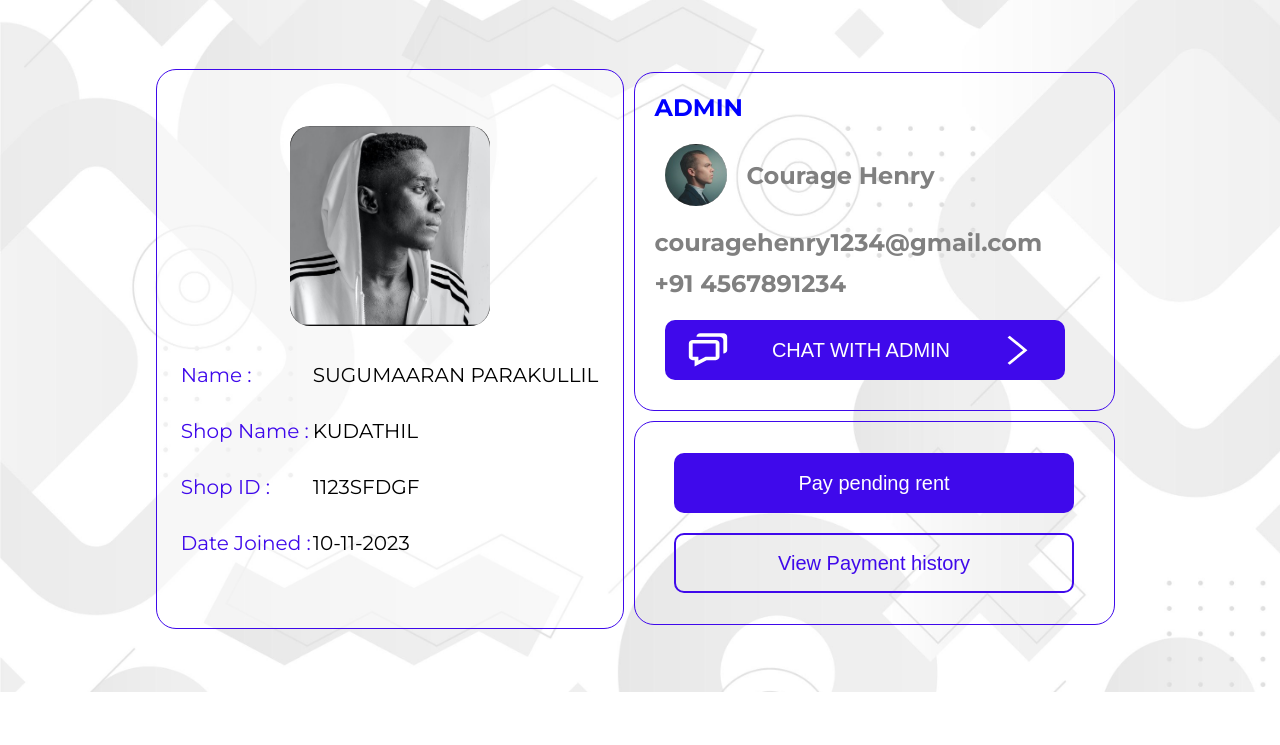
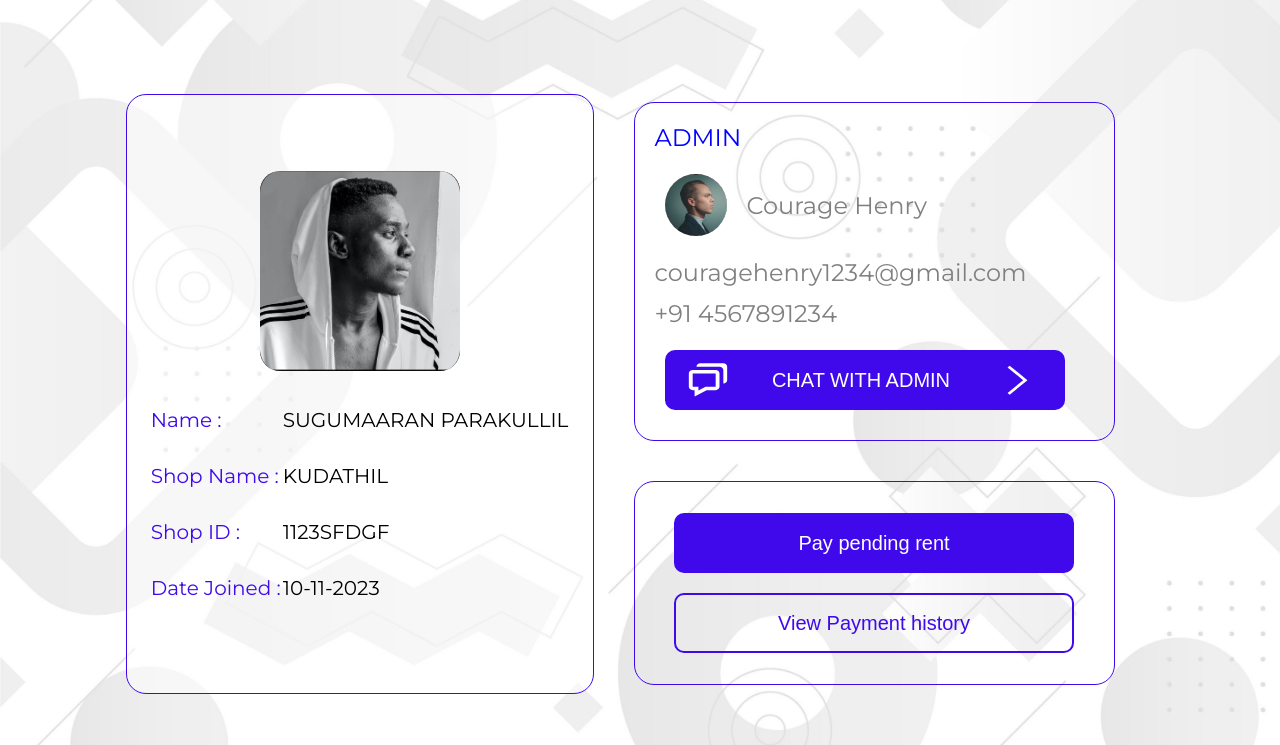
Before and after one commit to MhmdSalman18/RMS, a plain HTML site: page USER/frontend/index.html in a window 1280 px wide. Shown: the part 108-853 px from the top of the page. Before the commit the page ends 800 px from the top, so only its background shows below. Drawn offline with Linux system fonts and the light colour scheme.

Commit message:
user home 90%

```diff
--- a/USER/frontend/styles.css
+++ b/USER/frontend/styles.css
@@ -7,7 +7,7 @@
   list-style: none;
 }
 h1{
-  font-weight: 600;
+  font-weight: 400;
 }
 body {
   font-family: "Montserrat", sans-serif;
@@ -54,7 +54,7 @@ main .user1 {
 
 
   width: 468px;
-  height: 560px;
+  height: 600px;
   background-color: rgba(255, 255, 255, 0.542);
   display: flex;
   flex-direction: column;
@@ -84,7 +84,7 @@ main .user1 img {
   height: 339px;
   border-radius:20px ;
   border: 1px  solid #3f09eb;
-  margin: 10px;
+  margin: 40px;
   display: flex;
   justify-content: center;
   align-items: left;
@@ -116,7 +116,7 @@ font-weight: lighter;
   height: 204px;
   border-radius:20px ;
   border: 1px  solid #3f09eb;
-  margin: 10px;
+  margin: 40px;
   display: flex;
   justify-content: center;
   align-items: center;
@@ -158,3 +158,4 @@ font-weight: lighter;
   justify-content: left;
 
 }
+/* animations */
```
